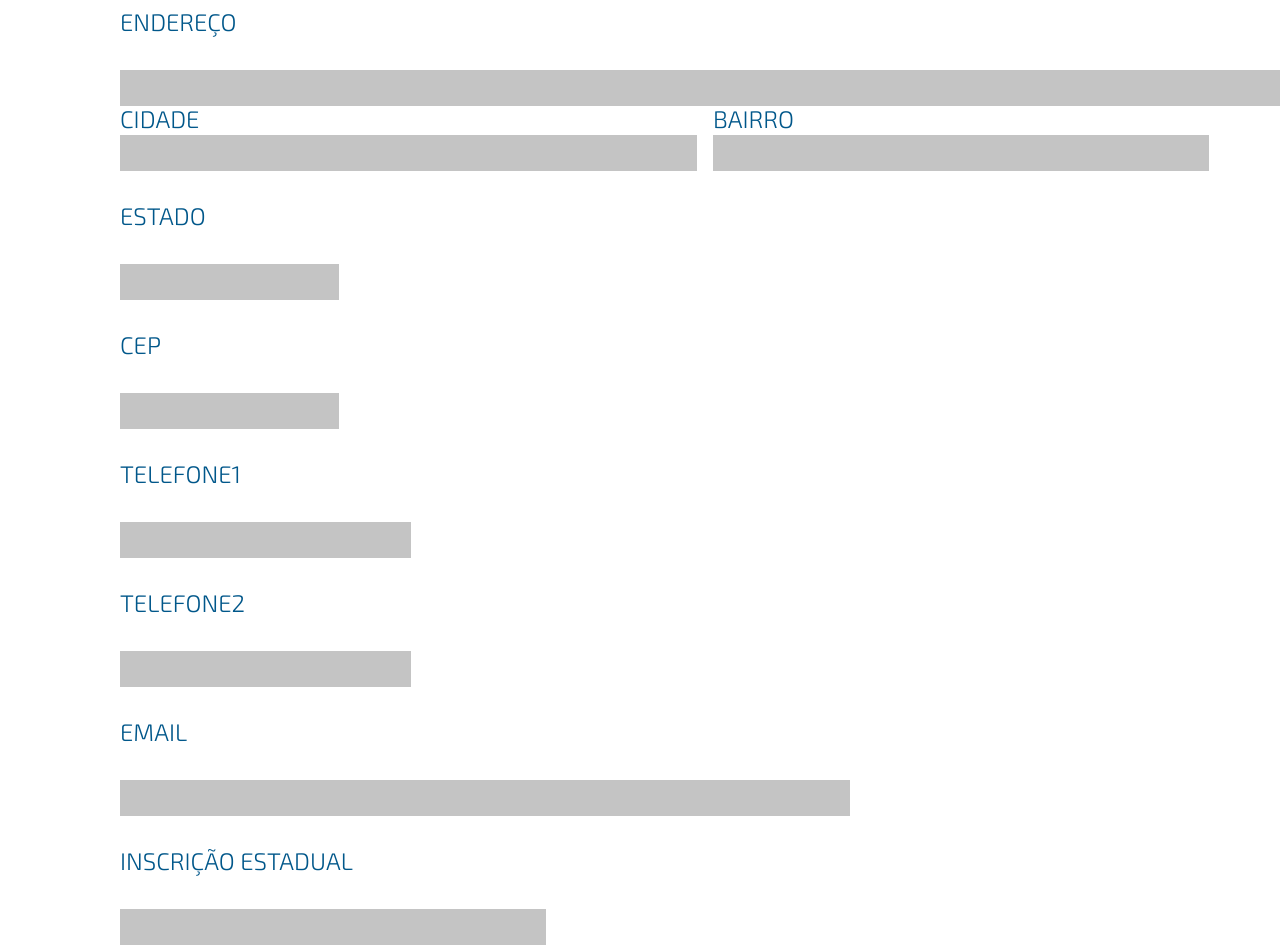
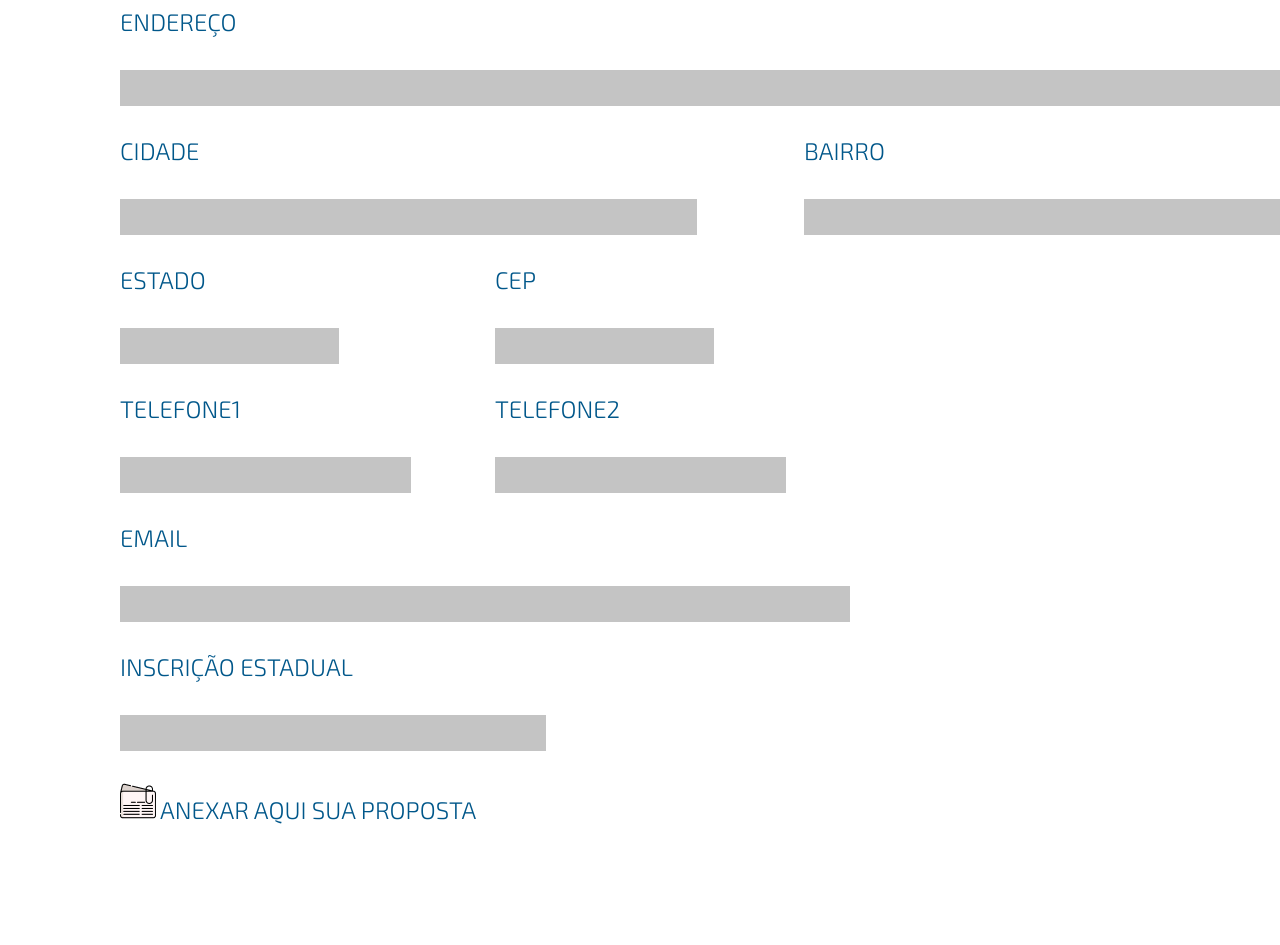
Before and after one commit to Leandroolima/conel, a website: page Public/paginas/cadastro.html in a window 1280 px wide. Shown: the part 920-1865 px from the top of the page. After the commit the page ends 1746 px from the top, so only its background shows below. Drawn offline with Linux system fonts and the light colour scheme.

Commit message:
commit comeco03

```diff
--- a/Public/css/kuro.css
+++ b/Public/css/kuro.css
@@ -141,7 +141,7 @@
         margin-left: 30px;
        }
     .maos{
-        background-image: url(../img/business-people-handshake-on-city\ 1.png);
+        background-image: url(../img/business-people-handshake-on-city_1.png);
         background-repeat: no-repeat;
         background-position: center;
     }
@@ -161,6 +161,7 @@
     }
     .inlaneInput{
         display: inline;
+        margin-top: 32px;
     }
     .card{
         background-color: #fff;
@@ -204,6 +205,7 @@
         border-style: none;
         width: 573px;
         height: 34px;
+        margin-top: 32px;
     }
     #bairro{
         outline: 0;
@@ -211,6 +213,8 @@
         border-style: none;
         width: 492px;
         height: 34px;
+        margin-top: 32px;
+        margin-left: 91px;
     }
     #estado{
         outline: 0;
@@ -218,6 +222,7 @@
         border-style: none;
         width: 215px;
         height: 34px;
+        margin-top: 32px;
     }
     #cep{
         outline: 0;
@@ -225,6 +230,8 @@
         border-style: none;
         width: 215px;
         height: 34px;
+        margin-top: 32px;
+        margin-left: -218px;
     }
     #telefone1{
         outline: 0;
@@ -232,6 +239,7 @@
         border-style: none;
         width: 287px;
         height: 34px;
+        margin-top: 32px;
     }
     #telefone2{
         outline: 0;
@@ -239,6 +247,8 @@
         border-style: none;
         width: 287px;
         height: 34px;
+        margin-top: 32px;
+        margin-left: -218px;
     }
     #email{
         outline: 0;
@@ -254,6 +264,37 @@
         width: 422px;
         height: 34px;
     }
-
-
+    #cadastro-informacoes-bairro{
+        font-family: 'exo_2light';
+    font-weight: normal;
+    font-size: 24px;
+    line-height: 29px;
+    color: #00578A;
+    margin-bottom: 32px;
+    margin-top: 32px;
+    margin-left: 91px;
+    }
+    .telefone2{
+        margin-left: -218px;
+    }
+    .cep{
+        margin-left: -218px;
+    }
+    #arquivo{
+        background-image: url(../img/clip_1.png);
+        height: 36px;
+        width: 36px;
+        border-style: none;
+    }
+    .arquivo1{
+        margin-top: 32px;
+    }
+    input[type="file"] {
+        display: none;
+    }
+    .custom-file-upload {
+        border: 1px solid #ccc;
+        display: inline-block;
+        cursor: pointer;
+    }
 }
--- a/Public/paginas/cadastro.html
+++ b/Public/paginas/cadastro.html
@@ -16,7 +16,7 @@
                 <div class="col-12 inicio">
                     <div class="row-1">
                         <div class="col-2 logo">
-                            <img src="../img/Logo Conel 1.png">
+                            <img src="../img/Logo_Conel_1.png">
                         </div>
                         <div class="col-10 home">
                             <div class="row-1">
@@ -39,7 +39,6 @@
             </div>
         </div>
     </div>
-
     <div class="row-1 cor-menu2">
         <div class="principal">
             <div class="col-12 barra">
@@ -72,7 +71,7 @@
                 </div>
                 <div class="laneInput">
                     <label id="cadastro-informacoes">CNPJ</label>
-                    <input type="text" id="cnpj">
+                    <input type="number" id="cnpj">
                 </div>
                 <div class="laneInput">
                     <label id="cadastro-informacoes">ENDEREÇO</label>
@@ -98,7 +97,7 @@
                                 <div class="row-1">
                                     <div class="col-12">
                                         <div class="col-6">
-                                            <label id="cadastro-informacoes">BAIRRO</label>
+                                            <label id="cadastro-informacoes-bairro">BAIRRO</label>
                                         </div>
                                         <div class="col-6">
                                             <input type="text" id="bairro">
@@ -109,22 +108,67 @@
                         </div>
                     </div>
                 </div>
-
-                <div class="laneInput">
+                <div class="row-1">
+                    <div class="col-12">
+                        <div class="row-1">
+                            <div class="col-6 inlaneInput">
+                                <div class="row-1">
+                                    <div class="col-12">
+                                        <div class="col-6">
                                             <label id="cadastro-informacoes">ESTADO</label>
+                                        </div>
+                                        <div class="col-6">
                                             <input type="text" id="estado">
                                         </div>
-                <div class="laneInput">
+                                    </div>
+                                </div>
+
+                            </div>
+                            <div class="col-6 inlaneInput">
+                                <div class="row-1">
+                                    <div class="col-12">
+                                        <div class="col-6 cep">
                                             <label id="cadastro-informacoes">CEP</label>
+                                        </div>
+                                        <div class="col-6">
                                             <input type="text" id="cep">
                                         </div>
-                <div class="laneInput">
+                                    </div>
+                                </div>
+                            </div>
+                        </div>
+                    </div>
+                </div>
+                <div class="row-1">
+                    <div class="col-12">
+                        <div class="row-1">
+                            <div class="col-6 inlaneInput">
+                                <div class="row-1">
+                                    <div class="col-12">
+                                        <div class="col-6">
                                             <label id="cadastro-informacoes">TELEFONE1</label>
-                    <input type="text" id="telefone1">
                                         </div>
-                <div class="laneInput">
+                                        <div class="col-6">
+                                            <input type="number" id="telefone1">
+                                        </div>
+                                    </div>
+                                </div>
+
+                            </div>
+                            <div class="col-6 inlaneInput">
+                                <div class="row-1">
+                                    <div class="col-12">
+                                        <div class="col-6 telefone2">
                                             <label id="cadastro-informacoes">TELEFONE2</label>
-                    <input type="text" id="telefone2">
+                                        </div>
+                                        <div class="col-6">
+                                            <input type="number" id="telefone2">
+                                        </div>
+                                    </div>
+                                </div>
+                            </div>
+                        </div>
+                    </div>
                 </div>
                 <div class="laneInput">
                     <label id="cadastro-informacoes">EMAIL</label>
@@ -134,7 +178,24 @@
                     <label id="cadastro-informacoes">INSCRIÇÃO ESTADUAL</label>
                     <input type="text" id="inscricao_estadual">
                 </div>
+                <div class="row-1">
+                    <div class="class-12 arquivo1">
+                        <div class="inlaneInput">
+                            <label class="custom-file-upload" id="arquivo">
+                                <input type="file" id="arquivo">
+                            </label>
+
+                            <label id="cadastro-informacoes">ANEXAR AQUI SUA PROPOSTA</label>
                         </div>
+                    </div>
+                </div>
+
+            </div>
+        </div>
+    </div>
+    <div class="row-1 cor-menu3">
+        <div class="principal">
+
         </div>
     </div>
 </body>
```
Also changed, not shown: Public/img/14_1.png (renamed from Public/img/14 1.png), Public/img/33803_1.png (renamed from Public/img/33803 1.png), Public/img/45273_luzparatodos_1.png (renamed from Public/img/45273_luzparatodos 1.png), Public/img/Logo_Conel_1.png (renamed from Public/img/Logo Conel 1.png), Public/img/business-customer-pressing-smiley-face-emoticon-online-service-rating-satisfaction-concept_1.png (renamed from Public/img/business-customer-pressing-smiley-face-emoticon-online-service-rating-satisfaction-concept 1.png), Public/img/business-people-handshake-on-city_1.png (renamed from Public/img/business-people-handshake-on-city 1.png), Public/img/clip_1.png (added), Public/img/hands-joined-by-the-team_1.png (renamed from Public/img/hands-joined-by-the-team 1.png), Public/img/icone facebook_1.png (renamed from Public/img/icone facebook 1.png), Public/img/icone instagram_1.png (renamed from Public/img/icone instagram 1.png), Public/img/light-bulb-lit-between-many-lights_1.png (renamed from Public/img/light-bulb-lit-between-many-lights 1.png), Public/img/power-lines-in-field-on-sunrise-background_1.png (renamed from Public/img/power-lines-in-field-on-sunrise-background 1.png), Public/img/power-lines-in-field-on-sunrise-background_2.png (renamed from Public/img/power-lines-in-field-on-sunrise-background 2.png), Public/img/site_1000x872_1.png (renamed from Public/img/site 1000x872 1.png). Lines whose indentation alone changed are shown as unchanged.
